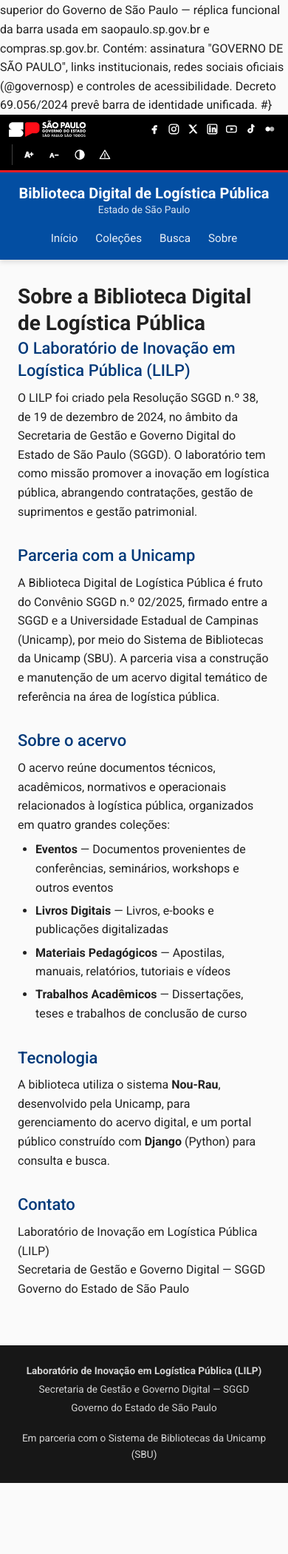
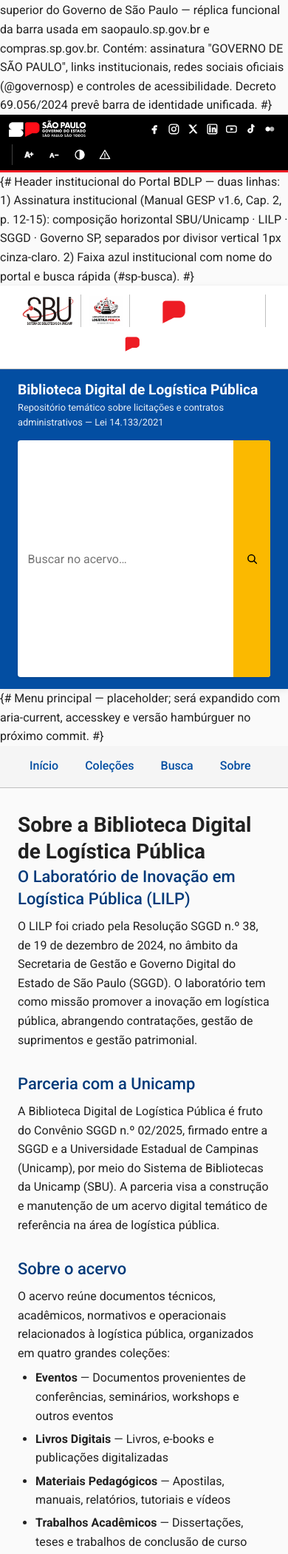
Before and after one commit to begalv/biblioteca-digital-logistica-publica, a Django app: template portal/templates/about.html in a window 390 px wide. Shown: the part 489-2589 px from the top of the page at 74% size. Before the commit the page ends 2493 px from the top, so only its background shows below. Run offline with Django 5.2, Linux system fonts and the light colour scheme; the template is opened without the code that fills it, so the values that code supplies are empty.

Commit message:
feat(ui): reestrutura header institucional com assinatura GESP e busca rápida
Cria portal/templates/_partials/_header_institucional.html com duas faixas:
- Linha 1 (fundo branco, ~80px): assinatura institucional horizontal
  conforme Manual GESP v1.6 Cap. 2 — composição SBU/Unicamp · LILP · SGGD
  · Governo SP, separados por divisor vertical 1px cinza-claro. Logos
  com width/height fixos para evitar CLS, loading="eager" (acima da
  dobra) e alt descritivo em cada um.
- Linha 2 (fundo --sp-azul, branco): título "Biblioteca Digital de
  Logística Pública" com subtítulo, e form de busca rápida #sp-busca
  com botão amarelo (Pantone 123) apontando para catalog:search.
  Form possui role="search", aria-label, label sr-only e ícone SVG
  do sprite (#icon-busca).

Adiciona estilos .sp-header em sp-design-system.css incluindo:
- Layout flex responsivo (logos centralizam em <768px)
- Form de busca com :focus-within outline 3px amarelo
- Utilitário .sr-only para labels acessíveis
- Placeholder .sp-menu-principal (estilos finais no próximo commit)

Substitui o <header class="header"> antigo de base.html pelo include
do partial. Menu de navegação fica inline com placeholder visual
(sp-menu-principal) — será extraído para partial próprio com
aria-current/accesskey/hambúrguer no commit 5.

#sp-busca agora é destino válido do skip-link Alt+3 (eMAG R3.1).

Co-Authored-By: Claude Opus 4.7 (1M context) <noreply@anthropic.com>

```diff
--- a/portal/static/css/sp-design-system.css
+++ b/portal/static/css/sp-design-system.css
@@ -242,3 +242,236 @@ html.sp-fonte-diminuida-2 { font-size: 87.5%; }    /* 14px */
     .sp-barra-govsp__redes a { width: 26px; height: 26px; }
     .sp-a11y-controls { padding-left: 0.5rem; margin-left: 0.25rem; }
 }
+
+/* ------------------------------------------------------------
+   Utilitário sr-only — texto visível apenas para leitores de tela
+   ------------------------------------------------------------ */
+.sr-only {
+    position: absolute;
+    width: 1px;
+    height: 1px;
+    padding: 0;
+    margin: -1px;
+    overflow: hidden;
+    clip: rect(0, 0, 0, 0);
+    white-space: nowrap;
+    border: 0;
+}
+
+/* ------------------------------------------------------------
+   Header institucional do Portal BDLP (Manual GESP v1.6, Cap. 2)
+   Linha 1: assinatura institucional (logos parceiros)
+   Linha 2: faixa azul com título do portal e busca rápida
+   ------------------------------------------------------------ */
+.sp-header {
+    background: var(--sp-branco);
+    box-shadow: 0 2px 8px rgba(0, 0, 0, 0.08);
+}
+
+.sp-header__assinatura {
+    background: var(--sp-branco);
+    border-bottom: 1px solid var(--sp-cinza-claro);
+}
+
+.sp-header__assinatura-inner {
+    max-width: var(--container-max);
+    margin-inline: auto;
+    padding: 1rem var(--container-padding);
+    min-height: 80px;
+    display: flex;
+    align-items: center;
+    justify-content: flex-end;
+}
+
+.sp-header__home {
+    text-decoration: none;
+    color: inherit;
+    display: inline-flex;
+    align-items: center;
+}
+
+.sp-header__home:hover,
+.sp-header__home:focus-visible {
+    text-decoration: none;
+}
+
+.sp-header__logos {
+    list-style: none;
+    margin: 0;
+    padding: 0;
+    display: flex;
+    flex-wrap: wrap;
+    align-items: center;
+    gap: 0;
+}
+
+.sp-header__logo-item {
+    display: inline-flex;
+    align-items: center;
+    height: 56px;
+    padding: 0 1.25rem;
+    border-right: 1px solid var(--sp-cinza-claro);
+}
+
+.sp-header__logo-item:last-child {
+    border-right: none;
+    padding-right: 0;
+}
+
+.sp-header__logo-item:first-child {
+    padding-left: 0;
+}
+
+.sp-header__logo-item img {
+    max-height: 52px;
+    width: auto;
+    object-fit: contain;
+}
+
+/* Faixa azul institucional com título e busca */
+.sp-header__faixa-portal {
+    background: var(--sp-azul);
+    color: var(--sp-branco);
+}
+
+.sp-header__faixa-inner {
+    max-width: var(--container-max);
+    margin-inline: auto;
+    padding: 1rem var(--container-padding);
+    display: flex;
+    flex-wrap: wrap;
+    align-items: center;
+    gap: 1.5rem;
+    justify-content: space-between;
+}
+
+.sp-header__titulo {
+    color: var(--sp-branco);
+    text-decoration: none;
+    display: flex;
+    flex-direction: column;
+    gap: 0.15rem;
+}
+
+.sp-header__titulo:hover,
+.sp-header__titulo:focus-visible {
+    color: var(--sp-branco);
+    text-decoration: none;
+}
+
+.sp-header__titulo-principal {
+    font-family: var(--sp-fonte-titulos);
+    font-size: 1.5rem;
+    font-weight: 700;
+    line-height: 1.2;
+}
+
+.sp-header__titulo-sub {
+    font-size: var(--fs-small);
+    font-weight: 400;
+    opacity: 0.9;
+}
+
+/* Form de busca rápida */
+.sp-header__busca {
+    display: flex;
+    align-items: stretch;
+    background: var(--sp-branco);
+    border-radius: 4px;
+    overflow: hidden;
+    min-width: 320px;
+    max-width: 480px;
+    flex: 1 1 320px;
+    box-shadow: 0 1px 3px rgba(0, 0, 0, 0.15);
+}
+
+.sp-header__busca input[type="search"] {
+    flex: 1;
+    border: none;
+    padding: 0.6rem 0.85rem;
+    font-size: var(--fs-body);
+    font-family: inherit;
+    color: var(--sp-texto-corpo);
+    background: transparent;
+    min-width: 0;
+}
+
+.sp-header__busca input[type="search"]:focus {
+    outline: none;
+}
+
+.sp-header__busca:focus-within {
+    outline: 3px solid var(--sp-foco);
+    outline-offset: 2px;
+}
+
+.sp-header__busca-btn {
+    appearance: none;
+    border: none;
+    background: var(--sp-amarelo);
+    color: var(--sp-preto);
+    padding: 0 1rem;
+    cursor: pointer;
+    font-size: 1.15rem;
+    display: inline-flex;
+    align-items: center;
+    justify-content: center;
+}
+
+.sp-header__busca-btn:hover,
+.sp-header__busca-btn:focus-visible {
+    background: var(--sp-azul-escuro);
+    color: var(--sp-branco);
+}
+
+@media (max-width: 767.98px) {
+    .sp-header__assinatura-inner { justify-content: center; padding: 0.75rem var(--container-padding); }
+    .sp-header__logos { justify-content: center; }
+    .sp-header__logo-item { height: 44px; padding: 0 0.6rem; }
+    .sp-header__logo-item img { max-height: 40px; }
+    .sp-header__faixa-inner { flex-direction: column; align-items: stretch; gap: 0.85rem; }
+    .sp-header__titulo-principal { font-size: 1.2rem; }
+    .sp-header__titulo-sub { font-size: 0.8rem; }
+    .sp-header__busca { min-width: 0; max-width: none; }
+}
+
+/* ------------------------------------------------------------
+   Menu principal — placeholder (estilos completos no commit do menu)
+   ------------------------------------------------------------ */
+.sp-menu-principal {
+    background: var(--sp-fundo-claro);
+    border-bottom: 1px solid var(--sp-cinza-claro);
+}
+
+.sp-menu-principal__inner {
+    max-width: var(--container-max);
+    margin-inline: auto;
+    padding: 0 var(--container-padding);
+    display: flex;
+    flex-wrap: wrap;
+    gap: 0.25rem;
+}
+
+.sp-menu-principal a {
+    display: inline-flex;
+    align-items: center;
+    padding: 0.85rem 1rem;
+    color: var(--sp-azul);
+    text-decoration: none;
+    font-weight: 500;
+    border-bottom: 3px solid transparent;
+}
+
+.sp-menu-principal a:hover,
+.sp-menu-principal a:focus-visible {
+    background: var(--sp-branco);
+    color: var(--sp-azul-escuro);
+    border-bottom-color: var(--sp-amarelo);
+    text-decoration: none;
+}
+
+.sp-menu-principal a[aria-current="page"] {
+    color: var(--sp-azul-escuro);
+    border-bottom-color: var(--sp-amarelo);
+    font-weight: 700;
+}
--- /dev/null
+++ b/portal/templates/_partials/_header_institucional.html
@@ -0,0 +1,61 @@
+{# Header institucional do Portal BDLP — duas linhas:
+   1) Assinatura institucional (Manual GESP v1.6, Cap. 2, p. 12-15):
+      composição horizontal SBU/Unicamp · LILP · SGGD · Governo SP,
+      separados por divisor vertical 1px cinza-claro.
+   2) Faixa azul institucional com nome do portal e busca rápida (#sp-busca).
+#}
+{% load static %}
+<header class="sp-header" role="banner">
+  <div class="sp-header__assinatura">
+    <div class="sp-header__assinatura-inner">
+      <a class="sp-header__home"
+         href="{% url 'catalog:home' %}"
+         aria-label="Página inicial — Biblioteca Digital de Logística Pública">
+        <ul class="sp-header__logos" aria-label="Instituições parceiras">
+          <li class="sp-header__logo-item">
+            <img src="{% static 'img/logos/sbu-unicamp/sbu-positivo.png' %}"
+                 alt="Sistema de Bibliotecas da Unicamp (SBU)"
+                 width="80" height="46" loading="eager" decoding="async">
+          </li>
+          <li class="sp-header__logo-item">
+            <img src="{% static 'img/logos/lilp/lilp.png' %}"
+                 alt="Laboratório de Inovação em Logística Pública (LILP)"
+                 width="60" height="52" loading="eager" decoding="async">
+          </li>
+          <li class="sp-header__logo-item">
+            <img src="{% static 'img/logos/sggd/logo-footer.png' %}"
+                 alt="Secretaria de Gestão e Governo Digital (SGGD)"
+                 width="160" height="36" loading="eager" decoding="async">
+          </li>
+          <li class="sp-header__logo-item sp-header__logo-item--principal">
+            <img src="{% static 'img/logos/governo-sp/logo-governo-sp-rodape.png' %}"
+                 alt="Governo do Estado de São Paulo"
+                 width="120" height="22" loading="eager" decoding="async">
+          </li>
+        </ul>
+      </a>
+    </div>
+  </div>
+
+  <div class="sp-header__faixa-portal">
+    <div class="sp-header__faixa-inner">
+      <a class="sp-header__titulo" href="{% url 'catalog:home' %}">
+        <span class="sp-header__titulo-principal">Biblioteca Digital de Logística Pública</span>
+        <span class="sp-header__titulo-sub">Repositório temático sobre licitações e contratos administrativos — Lei 14.133/2021</span>
+      </a>
+
+      <form id="sp-busca" class="sp-header__busca" action="{% url 'catalog:search' %}" method="get" role="search" aria-label="Busca rápida no acervo">
+        <label for="sp-busca-input" class="sr-only">Buscar no acervo</label>
+        <input type="search"
+               id="sp-busca-input"
+               name="q"
+               placeholder="Buscar no acervo&hellip;"
+               aria-label="Termos da busca"
+               value="{{ request.GET.q|default:'' }}">
+        <button type="submit" class="sp-header__busca-btn" aria-label="Buscar">
+          <svg class="sp-icon" aria-hidden="true" focusable="false"><use href="#icon-busca"/></svg>
+        </button>
+      </form>
+    </div>
+  </div>
+</header>
--- a/portal/templates/base.html
+++ b/portal/templates/base.html
@@ -22,24 +22,18 @@
     {% include "_partials/_skip_links.html" %}
     {% include "_partials/_barra_govsp.html" %}
 
-    <header class="header" role="banner">
-        <div class="container">
-            <div class="header-content">
-                <div class="header-logo">
-                    <a href="{% url 'catalog:home' %}" aria-label="Página inicial — Biblioteca Digital de Logística Pública">
-                        <h1>Biblioteca Digital de Logística Pública</h1>
-                        <p class="header-subtitle">Estado de São Paulo</p>
-                    </a>
-                </div>
-                <nav id="sp-menu" class="header-nav" role="navigation" aria-label="Menu principal">
-                    <a href="{% url 'catalog:home' %}">Início</a>
-                    <a href="{% url 'catalog:collection_list' %}">Coleções</a>
-                    <a href="{% url 'catalog:search' %}">Busca</a>
-                    <a href="{% url 'catalog:about' %}">Sobre</a>
-                </nav>
-            </div>
+    {% include "_partials/_header_institucional.html" %}
+
+    {# Menu principal — placeholder; será expandido com aria-current,
+       accesskey e versão hambúrguer no próximo commit. #}
+    <nav id="sp-menu" class="sp-menu-principal" role="navigation" aria-label="Menu principal">
+        <div class="sp-menu-principal__inner">
+            <a href="{% url 'catalog:home' %}">Início</a>
+            <a href="{% url 'catalog:collection_list' %}">Coleções</a>
+            <a href="{% url 'catalog:search' %}">Busca</a>
+            <a href="{% url 'catalog:about' %}">Sobre</a>
         </div>
-    </header>
+    </nav>
 
     <main id="sp-conteudo" class="main" role="main" tabindex="-1">
         <div class="container">
```
